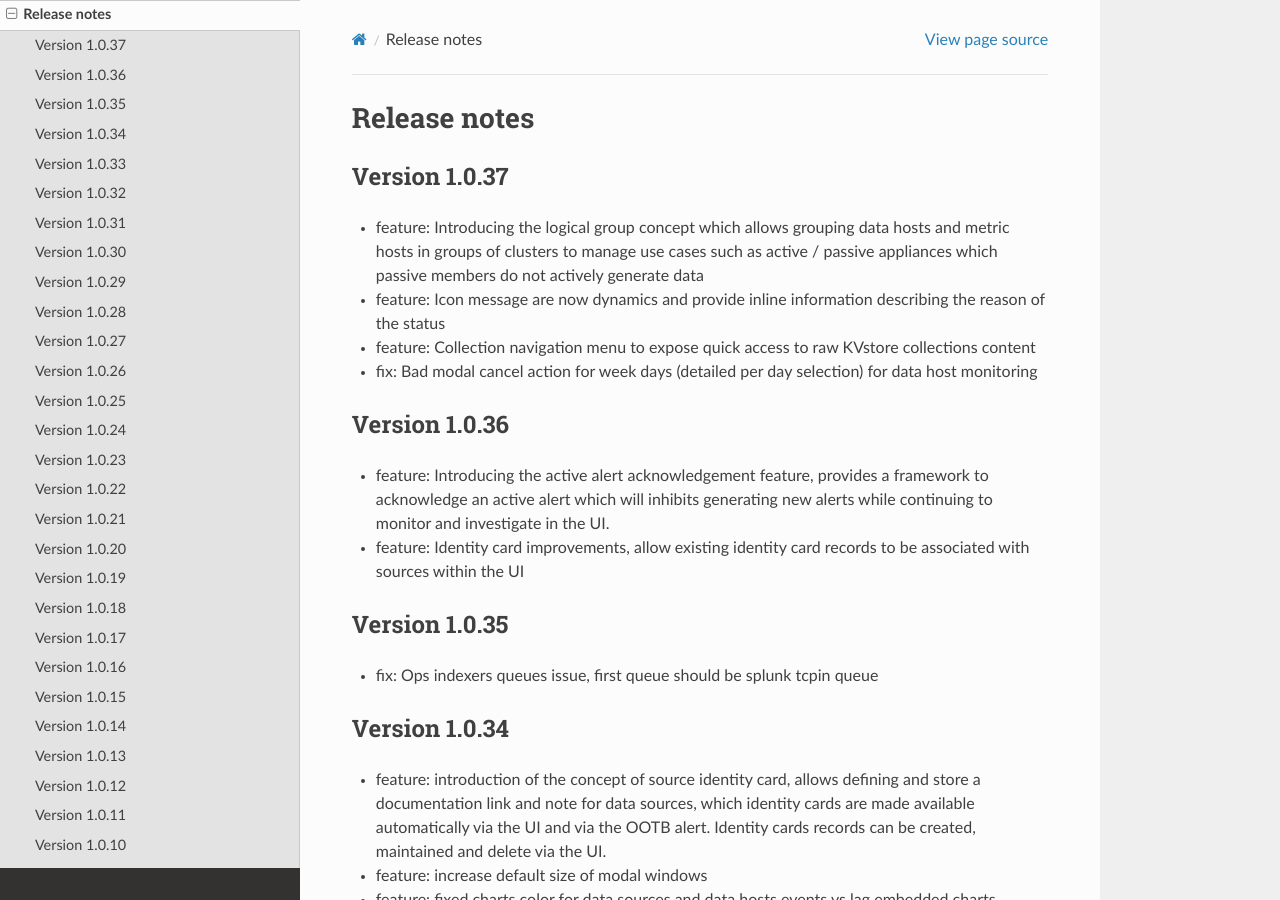
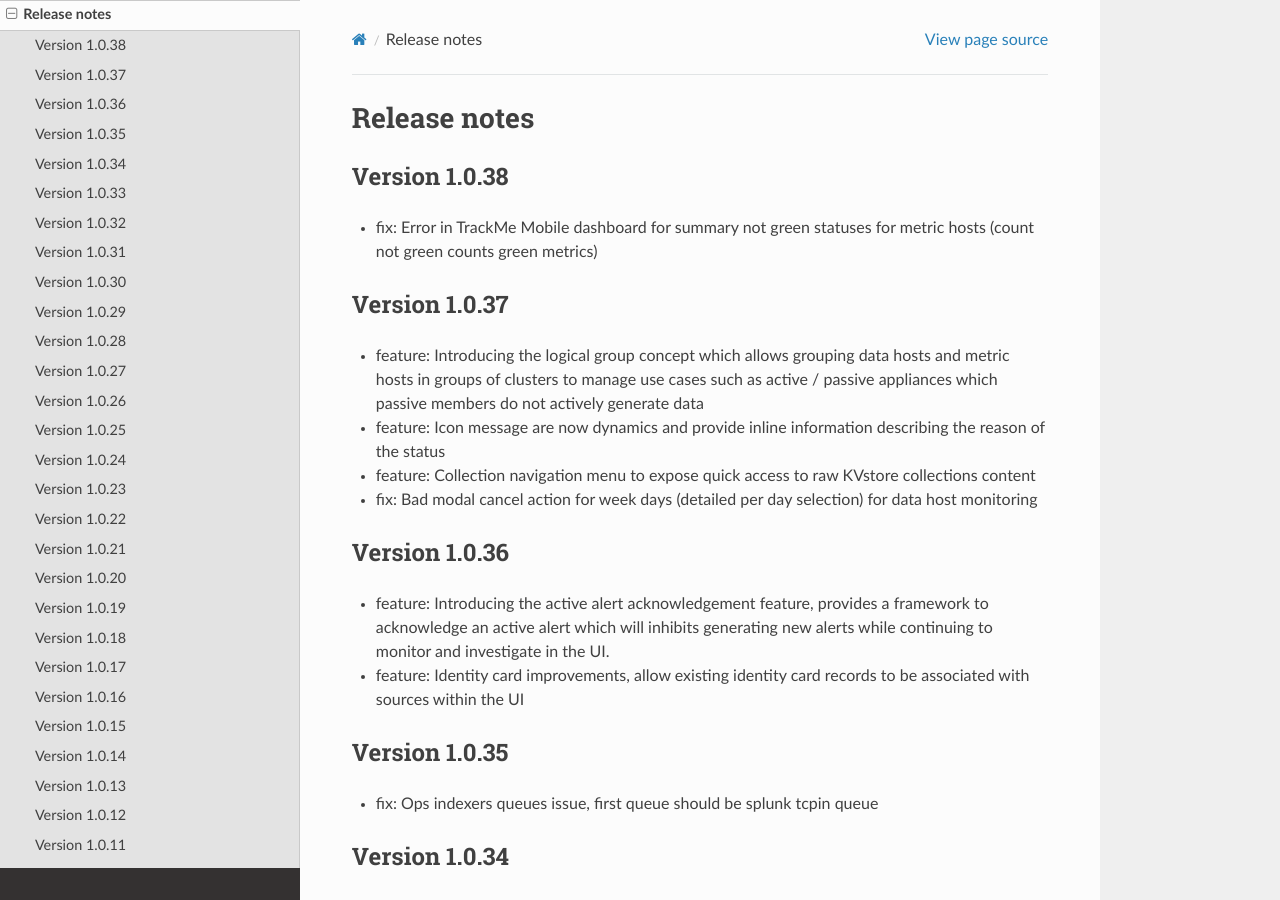
Before and after one commit to guilhemmarchand/trackme, a Sphinx documentation site: the page built from docs/releasenotes.rst, in a window 1280 px wide and 900 px high. Built offline with Sphinx 7.4.7 and the Read the Docs theme 2.0.0, drawn with Linux system fonts in a browser that asks for light colours.

Commit message:
Version 1.0.38
- fix: Error in TrackMe Mobile dashboard for summary not green statuses for metric hosts (count not green counts green metrics)

```diff
--- a/docs/releasenotes.rst
+++ b/docs/releasenotes.rst
@@ -1,5 +1,10 @@
 Release notes
 #############
+
+Version 1.0.38
+==============
+
+- fix: Error in TrackMe Mobile dashboard for summary not green statuses for metric hosts (count not green counts green metrics)
 
 Version 1.0.37
 ==============
```
Also changed, not shown: 4 other files.
